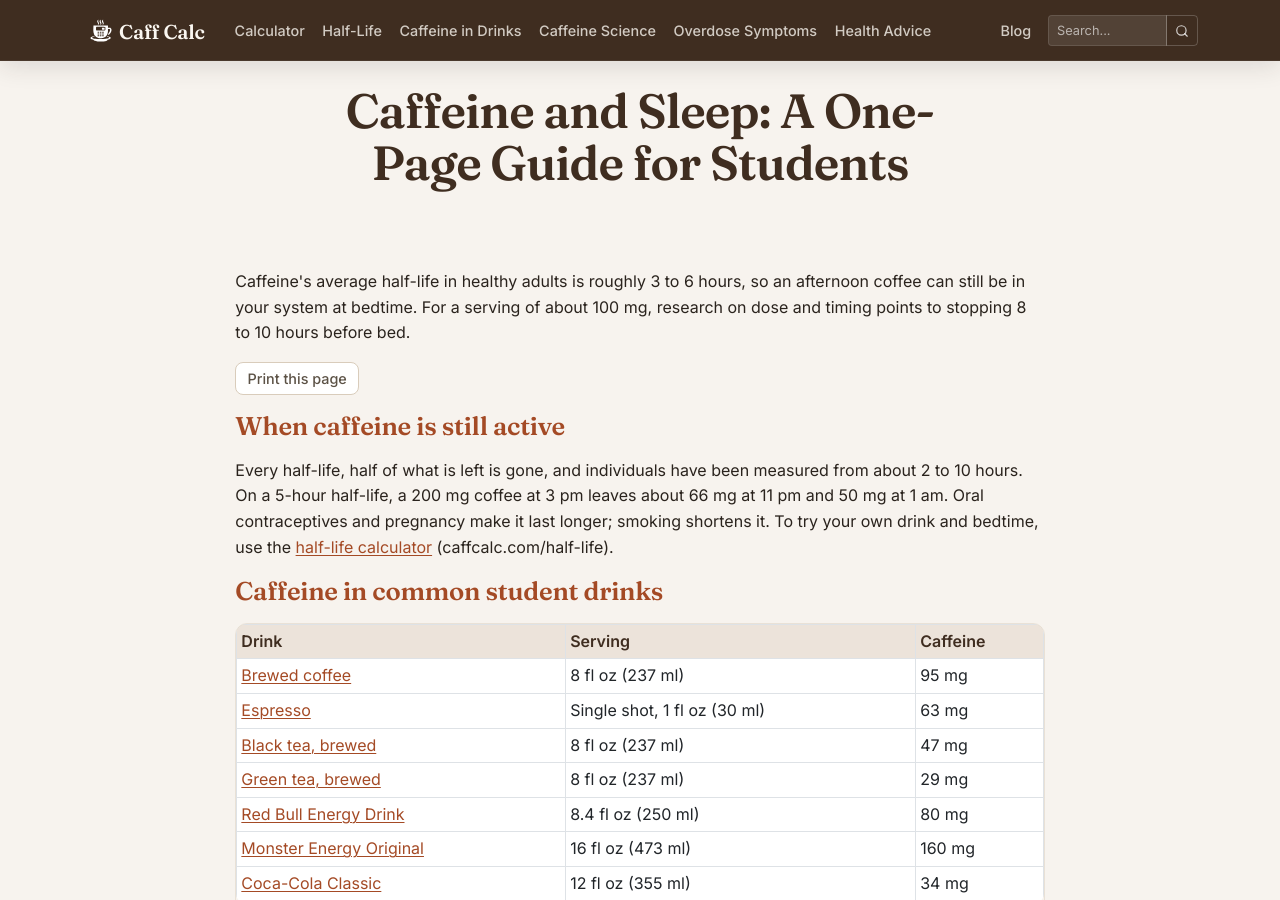
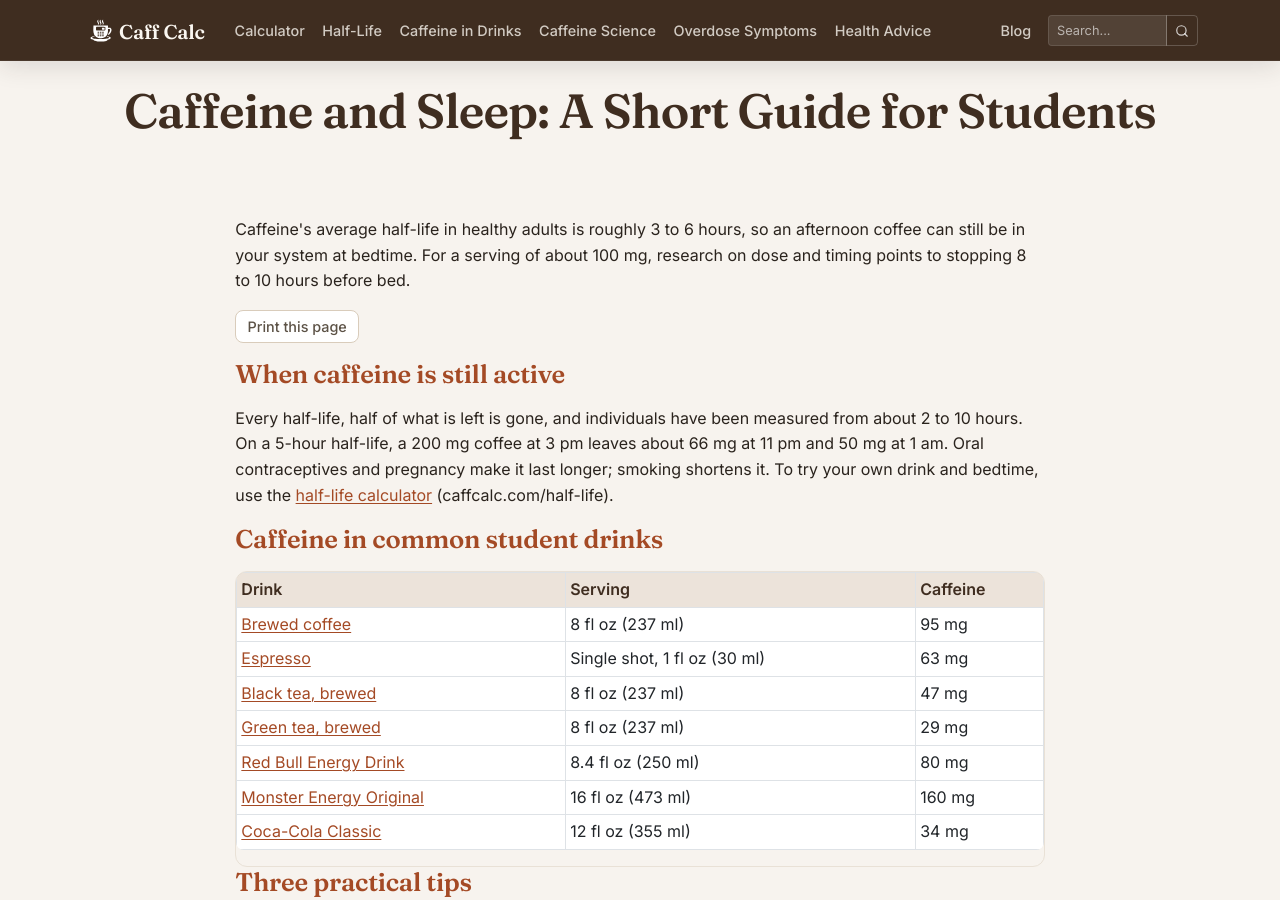
Before and after one commit to IUshakovsky/caff-calc, a Jekyll site: the page built from _pages/students.html, in a window 1280 px wide and 900 px high. Built offline with Jekyll 4.4.1, drawn with Linux system fonts in a browser that asks for light colours; comment, search, counter and statistics services are not loaded.

Commit message:
students: retitle as a short guide
Co-Authored-By: Claude Opus 5.5 <noreply@anthropic.com>

```diff
--- a/_pages/students.html
+++ b/_pages/students.html
@@ -1,7 +1,7 @@
 ---
 layout: page
-title: "Caffeine and Sleep: A One-Page Guide for Students"
-description: "How long caffeine stays active, how much is in common student drinks, and when to stop before bed: a printable one-page guide with sources."
+title: "Caffeine and Sleep: A Short Guide for Students"
+description: "How long caffeine stays active, how much is in common student drinks, and when to stop before bed: a short printable guide with sources."
 permalink: /pages/students/
 last_modified_at: 2026-11-07
 ---
```
